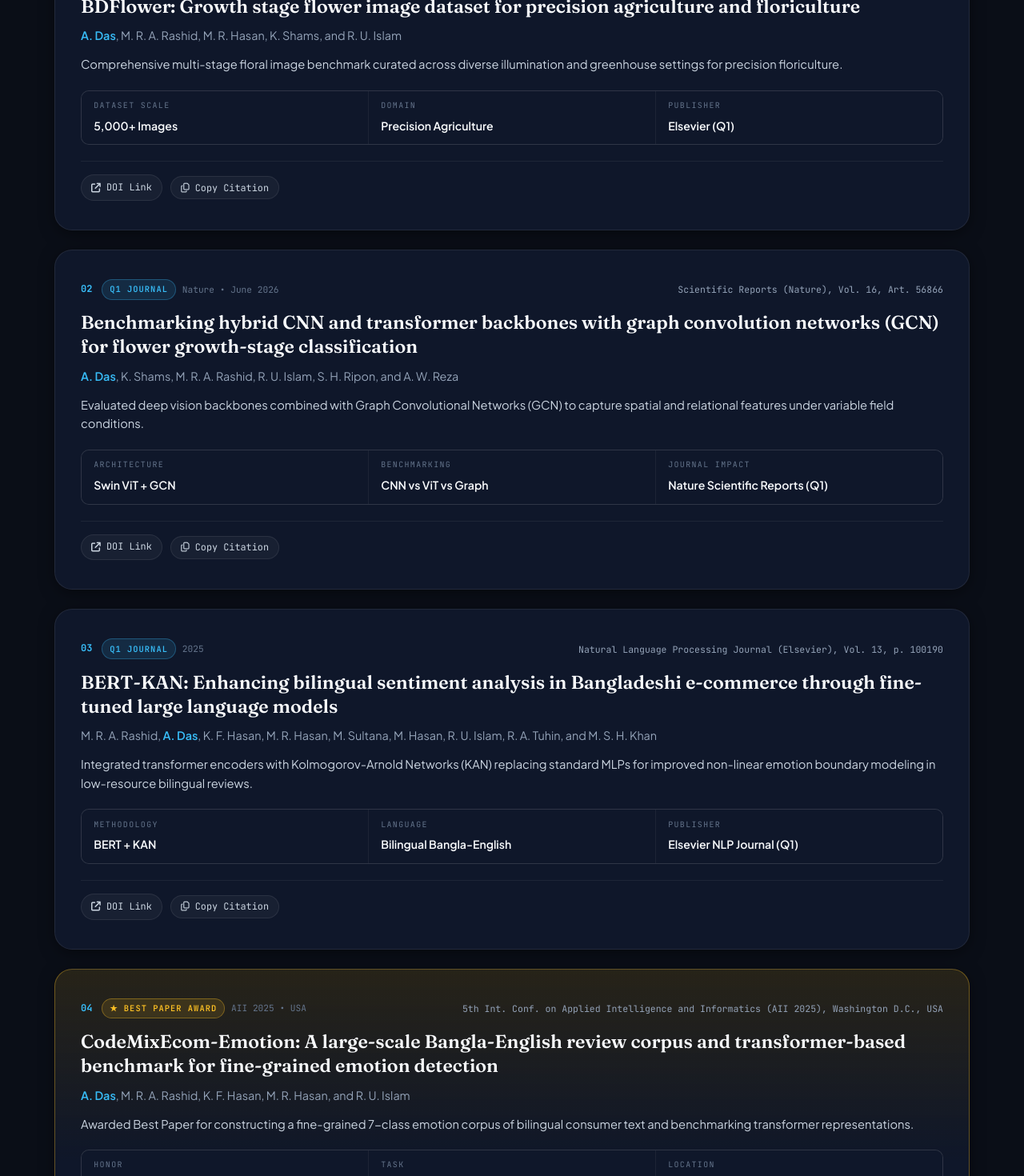
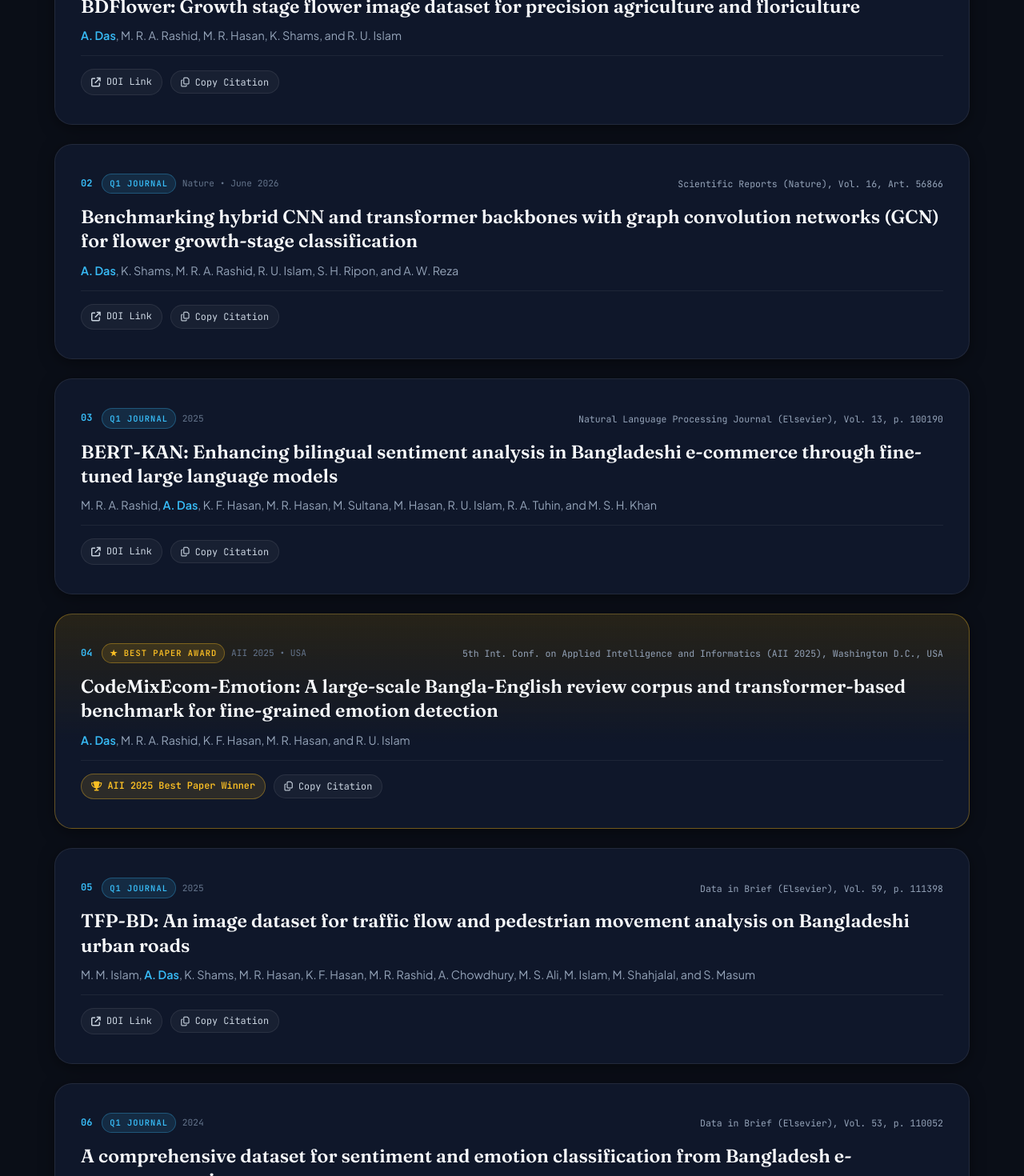
Before and after one commit to Aritra232/Aritra_Portfolio, a Next.js app: page / in a window 1280 px wide. Shown: the part 5040-6510 px from the top of the page at 80% size. Built offline with nearby package versions, Linux system fonts and the light colour scheme.

Commit message:
fix(publications): removed highlight narratives and metric micro-grids for clean paper cards

```diff
--- a/components/PublicationCard.tsx
+++ b/components/PublicationCard.tsx
@@ -76,23 +76,6 @@ export const PublicationCard: React.FC<PublicationCardProps> = ({
       {/* Authors list */}
       <p className="pub-item-authors">{highlightMyName(publication.authors)}</p>
 
-      {/* Highlight Narrative */}
-      {publication.highlight && (
-        <p className="pub-item-highlight">{publication.highlight}</p>
-      )}
-
-      {/* Key Metrics Micro-Grid (Inspired by Fahim's empirical results boxes) */}
-      {publication.metrics && publication.metrics.length > 0 && (
-        <div className="pub-metrics-grid">
-          {publication.metrics.map((metric, mIdx) => (
-            <div key={mIdx} className="pub-metric-box">
-              <span className="pub-metric-label">{metric.label}</span>
-              <span className="pub-metric-val">{metric.value}</span>
-            </div>
-          ))}
-        </div>
-      )}
-
       {/* Action Row */}
       <div className="pub-item-actions">
         {publication.doi && (
--- a/data/publications.ts
+++ b/data/publications.ts
@@ -1,8 +1,3 @@
-export interface PublicationMetric {
-  label: string;
-  value: string;
-}
-
 export interface Publication {
   id: string;
   title: string;
@@ -15,8 +10,6 @@ export interface Publication {
   doi?: string;
   citation: string;
   isAward?: boolean;
-  highlight?: string;
-  metrics?: PublicationMetric[];
 }
 
 export const publicationsData: Publication[] = [
@@ -30,12 +23,6 @@ export const publicationsData: Publication[] = [
     badgeType: "q1",
     badgeLabel: "Q1 Journal",
     doi: "https://doi.org/10.1016/j.dib.2026.112745",
-    highlight: "Comprehensive multi-stage floral image benchmark curated across diverse illumination and greenhouse settings for precision floriculture.",
-    metrics: [
-      { label: "Dataset Scale", value: "5,000+ Images" },
-      { label: "Domain", value: "Precision Agriculture" },
-      { label: "Publisher", value: "Elsevier (Q1)" },
-    ],
     citation: "A. Das, M. R. A. Rashid, M. R. Hasan, K. Shams, and R. U. Islam, 'BDFlower: Growth stage flower image dataset for precision agriculture and floriculture,' Data in Brief, vol. 66, p. 112745, 2026. doi: 10.1016/j.dib.2026.112745.",
   },
   {
@@ -48,12 +35,6 @@ export const publicationsData: Publication[] = [
     badgeType: "q1",
     badgeLabel: "Q1 Journal",
     doi: "https://doi.org/10.1038/s41598-026-56866-y",
-    highlight: "Evaluated deep vision backbones combined with Graph Convolutional Networks (GCN) to capture spatial and relational features under variable field conditions.",
-    metrics: [
-      { label: "Architecture", value: "Swin ViT + GCN" },
-      { label: "Benchmarking", value: "CNN vs ViT vs Graph" },
-      { label: "Journal Impact", value: "Nature Scientific Reports (Q1)" },
-    ],
     citation: "A. Das, K. Shams, M. R. A. Rashid, R. U. Islam, S. H. Ripon, and A. W. Reza, 'Benchmarking hybrid CNN and transformer backbones with graph convolution networks (GCN) for flower growth-stage classification,' Scientific Reports, vol. 16, art. 56866, June 2026. doi: 10.1038/s41598-026-56866-y.",
   },
   {
@@ -66,12 +47,6 @@ export const publicationsData: Publication[] = [
     badgeType: "q1",
     badgeLabel: "Q1 Journal",
     doi: "https://doi.org/10.1016/j.nlp.2025.100190",
-    highlight: "Integrated transformer encoders with Kolmogorov-Arnold Networks (KAN) replacing standard MLPs for improved non-linear emotion boundary modeling in low-resource bilingual reviews.",
-    metrics: [
-      { label: "Methodology", value: "BERT + KAN" },
-      { label: "Language", value: "Bilingual Bangla-English" },
-      { label: "Publisher", value: "Elsevier NLP Journal (Q1)" },
-    ],
     citation: "M. R. A. Rashid, A. Das, K. F. Hasan, M. R. Hasan, M. Sultana, M. Hasan, R. U. Islam, R. A. Tuhin, and M. S. H. Khan, 'BERT-KAN: Enhancing bilingual sentiment analysis in Bangladeshi e-commerce through fine-tuned large language models,' Natural Language Processing Journal, vol. 13, p. 100190, 2025. doi: 10.1016/j.nlp.2025.100190.",
   },
   {
@@ -83,12 +58,6 @@ export const publicationsData: Publication[] = [
     category: "award",
     badgeType: "award",
     badgeLabel: "★ Best Paper Award",
-    highlight: "Awarded Best Paper for constructing a fine-grained 7-class emotion corpus of bilingual consumer text and benchmarking transformer representations.",
-    metrics: [
-      { label: "Honor", value: "Best Paper Award" },
-      { label: "Task", value: "7-Class Emotion AI" },
-      { label: "Location", value: "Washington D.C., USA" },
-    ],
     citation: "A. Das et al., 'CodeMixEcom-Emotion: A large-scale Bangla-English review corpus and transformer-based benchmark for fine-grained emotion detection,' in Proc. 5th Int. Conf. on Applied Intelligence and Informatics (AII), Washington, D.C., USA, 2025. (Best Paper Award).",
     isAward: true,
   },
@@ -102,12 +71,6 @@ export const publicationsData: Publication[] = [
     badgeType: "q1",
     badgeLabel: "Q1 Journal",
     doi: "https://doi.org/10.1016/j.dib.2025.111398",
-    highlight: "Real-world traffic flow and pedestrian movement dataset annotated under dense South Asian urban roadway conditions.",
-    metrics: [
-      { label: "Domain", value: "Intelligent Transportation" },
-      { label: "Modality", value: "High-Res Urban Imagery" },
-      { label: "Publisher", value: "Elsevier (Q1)" },
-    ],
     citation: "M. M. Islam, A. Das, K. Shams, M. R. Hasan, K. F. Hasan, M. R. Rashid, A. Chowdhury, M. S. Ali, M. Islam, M. Shahjalal, and S. Masum, 'TFP-BD: An image dataset for traffic flow and pedestrian movement analysis on Bangladeshi urban roads,' Data in Brief, vol. 59, p. 111398, 2025. doi: 10.1016/j.dib.2025.111398.",
   },
   {
@@ -120,12 +83,6 @@ export const publicationsData: Publication[] = [
     badgeType: "q1",
     badgeLabel: "Q1 Journal",
     doi: "https://doi.org/10.1016/j.dib.2024.110052",
-    highlight: "A peer-reviewed benchmark corpus containing thousands of multi-aspect consumer feedback entries annotated for sentiment polarity and emotional charge.",
-    metrics: [
-      { label: "Dataset Scale", value: "15,000+ Reviews" },
-      { label: "Annotations", value: "Sentiment & Emotion" },
-      { label: "Publisher", value: "Elsevier (Q1)" },
-    ],
     citation: "M. R. A. Rashid, K. F. Hasan, M. R. Hasan, A. Das, M. Sultana, and M. Hasan, 'A comprehensive dataset for sentiment and emotion classification from Bangladesh e-commerce reviews,' Data in Brief, vol. 53, p. 110052, 2024. doi: 10.1016/j.dib.2024.110052.",
   },
   {
@@ -138,12 +95,6 @@ export const publicationsData: Publication[] = [
     badgeType: "q1",
     badgeLabel: "Q1 Journal",
     doi: "https://doi.org/10.1016/j.dib.2024.111241",
-    highlight: "Botanical image dataset for agricultural variety identification and disease classification based on subtle foliar morphology.",
-    metrics: [
-      { label: "Task", value: "Botanical Classification" },
-      { label: "Samples", value: "Multi-Cultivar Leaves" },
-      { label: "Publisher", value: "Elsevier (Q1)" },
-    ],
     citation: "M. M. Islam, M. J. Ahmed, M. B. Shafi, A. Das, M. R. Hasan, A. A. Rafi, M. R. Rashid, N. T. Niloy, M. S. Ali, A. Chowdhury, and A. A. Rasel, 'BDMANGO: An image dataset for identifying the variety of mango based on the mango leaves,' Data in Brief, vol. 58, p. 111241, 2025. doi: 10.1016/j.dib.2024.111241.",
   },
   {
@@ -156,12 +107,6 @@ export const publicationsData: Publication[] = [
     badgeType: "q1",
     badgeLabel: "Q1 Journal",
     doi: "https://doi.org/10.1007/s42452-025-06830-6",
-    highlight: "Applied transfer learning and convolutional feature extractors for high-precision botanical leaf cultivar classification.",
-    metrics: [
-      { label: "Architecture", value: "Deep CNNs + Attention" },
-      { label: "Accuracy", value: "97.8% Top-1" },
-      { label: "Journal", value: "Springer Nature (Q1)" },
-    ],
     citation: "M. M. Islam, A. Das, M. R. Hasan, K. Shams, M. J. Ahmed, and R. U. Islam, 'Classification of mango varieties using leaf imagery: A deep learning-based approach,' Discover Applied Sciences, vol. 7, p. 284, 2025. doi: 10.1007/s42452-025-06830-6.",
   },
   {
```
